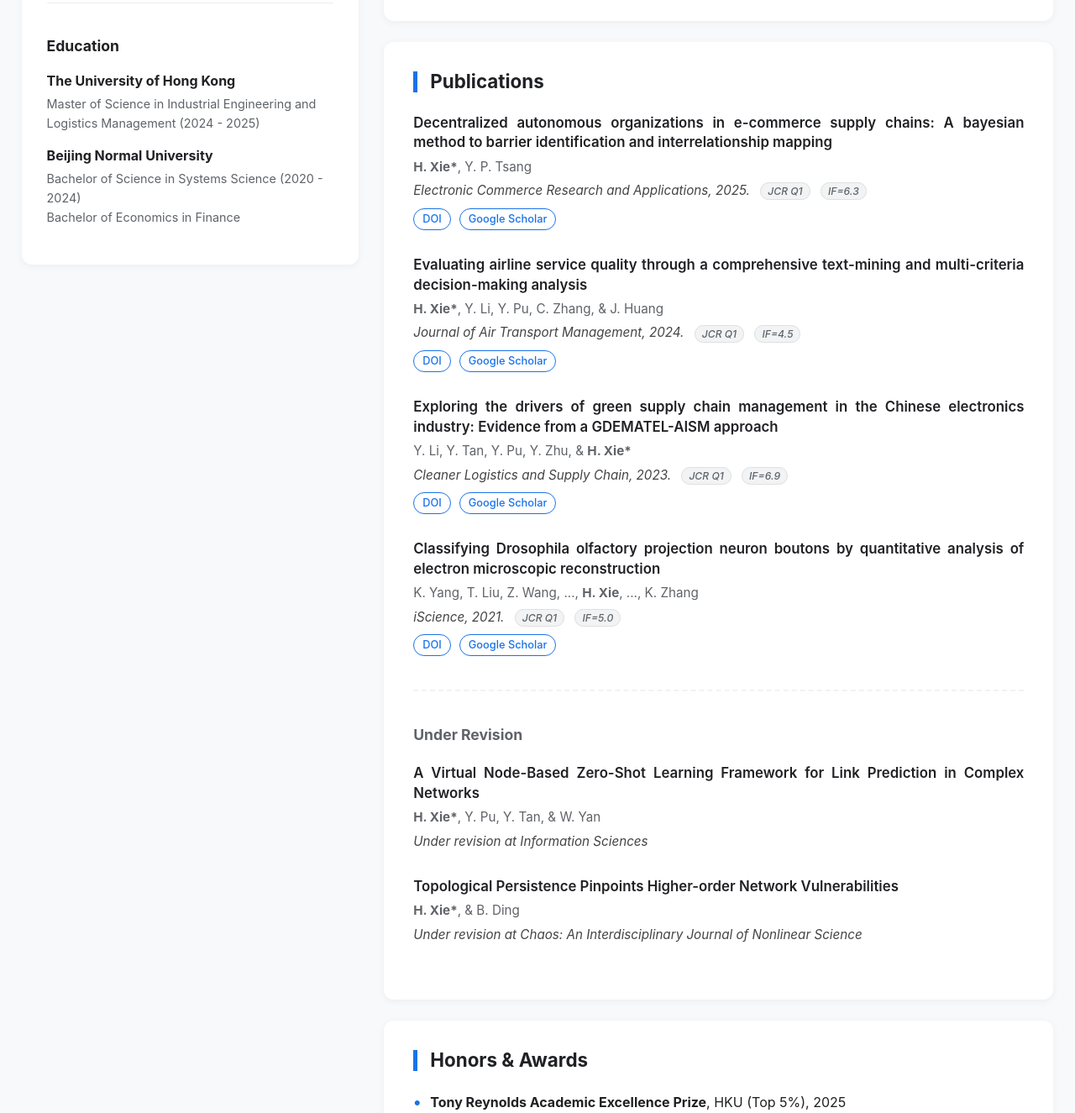
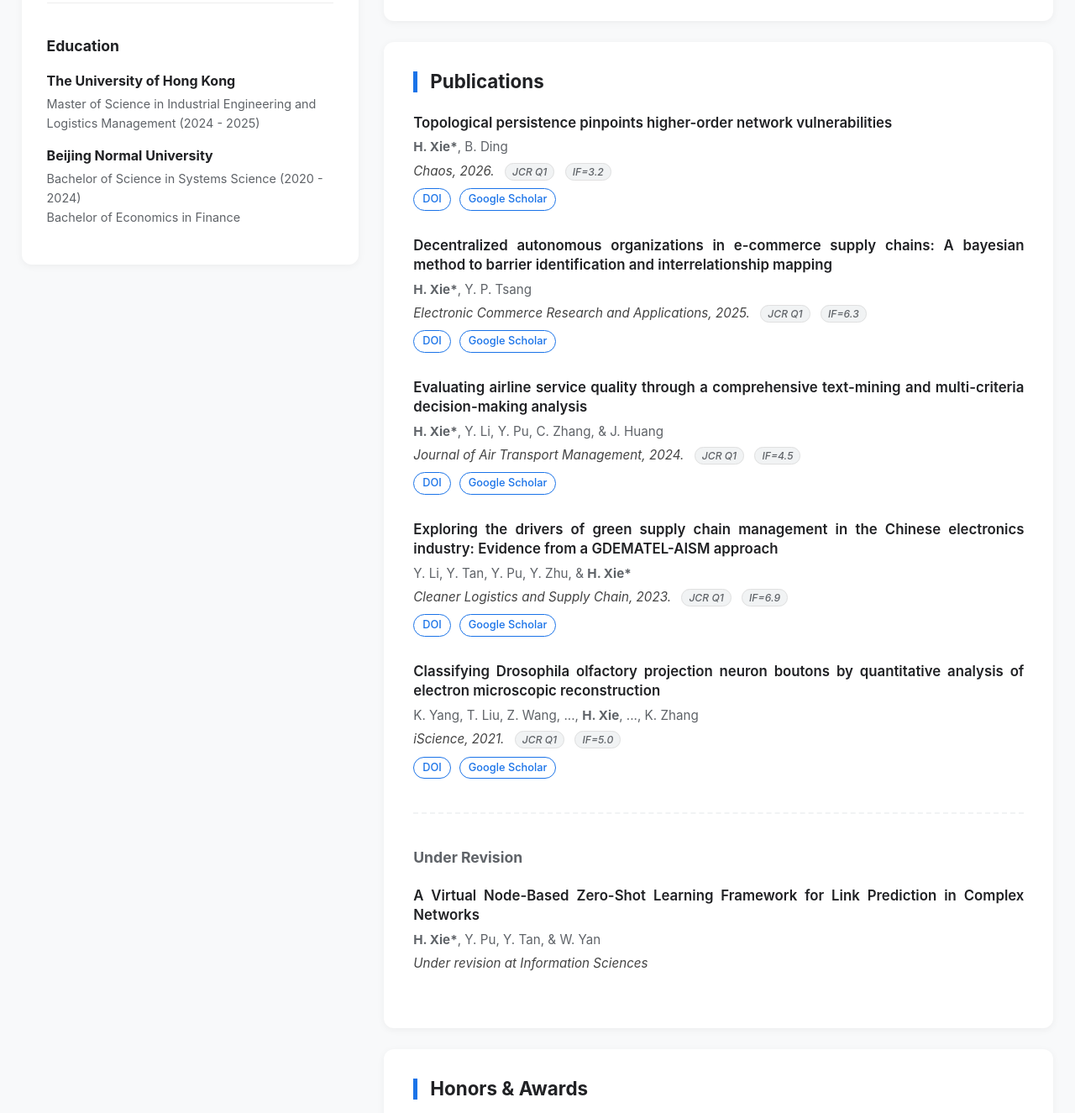
Before and after one commit to hao-tian-xie/hao-tian-xie.github.io, a plain HTML site: page index.html in a window 1280 px wide. Shown: the part 576-1901 px from the top of the page at 84% size. Drawn offline with Linux system fonts and the light colour scheme.

Commit message:
Update publications section in index.html
Added a new publication entry and removed an outdated one.

```diff
--- a/index.html
+++ b/index.html
@@ -415,6 +415,19 @@
             <div class="section-title">Publications</div>
 
             <div class="pub-item">
+                <span class="pub-title">Topological persistence pinpoints higher-order network vulnerabilities</span>
+                <div class="pub-authors"><strong>H. Xie*</strong>, B. Ding</div>
+                <div class="pub-venue">
+                    Chaos, 2026.
+                    <span class="tag">JCR Q1</span> <span class="tag">IF=3.2</span>
+                </div>
+                <div class="pub-links">
+                    <a href="https://doi.org/10.1063/5.0293652" target="_blank" class="btn-small">DOI</a>
+                    <a href="https://scholar.google.com/scholar?q=Topological+persistence+pinpoints+higher-order+network+vulnerabilities" target="_blank" class="btn-small">Google Scholar</a>
+                </div>
+            </div>
+
+            <div class="pub-item">
                 <span class="pub-title">Decentralized autonomous organizations in e-commerce supply chains: A bayesian method to barrier identification and interrelationship mapping</span>
                 <div class="pub-authors"><strong>H. Xie*</strong>, Y. P. Tsang</div>
                 <div class="pub-venue">
@@ -476,14 +489,6 @@
                         Under revision at <em>Information Sciences</em>
                     </div>
                 </div>
-
-                <div class="pub-item">
-                    <span class="pub-title">Topological Persistence Pinpoints Higher-order Network Vulnerabilities</span>
-                    <div class="pub-authors"><strong>H. Xie*</strong>, & B. Ding</div>
-                    <div class="pub-venue">
-                        Under revision at <em>Chaos: An Interdisciplinary Journal of Nonlinear Science</em>
-                    </div>
-                </div>
             </div>
 
         </section>
```
